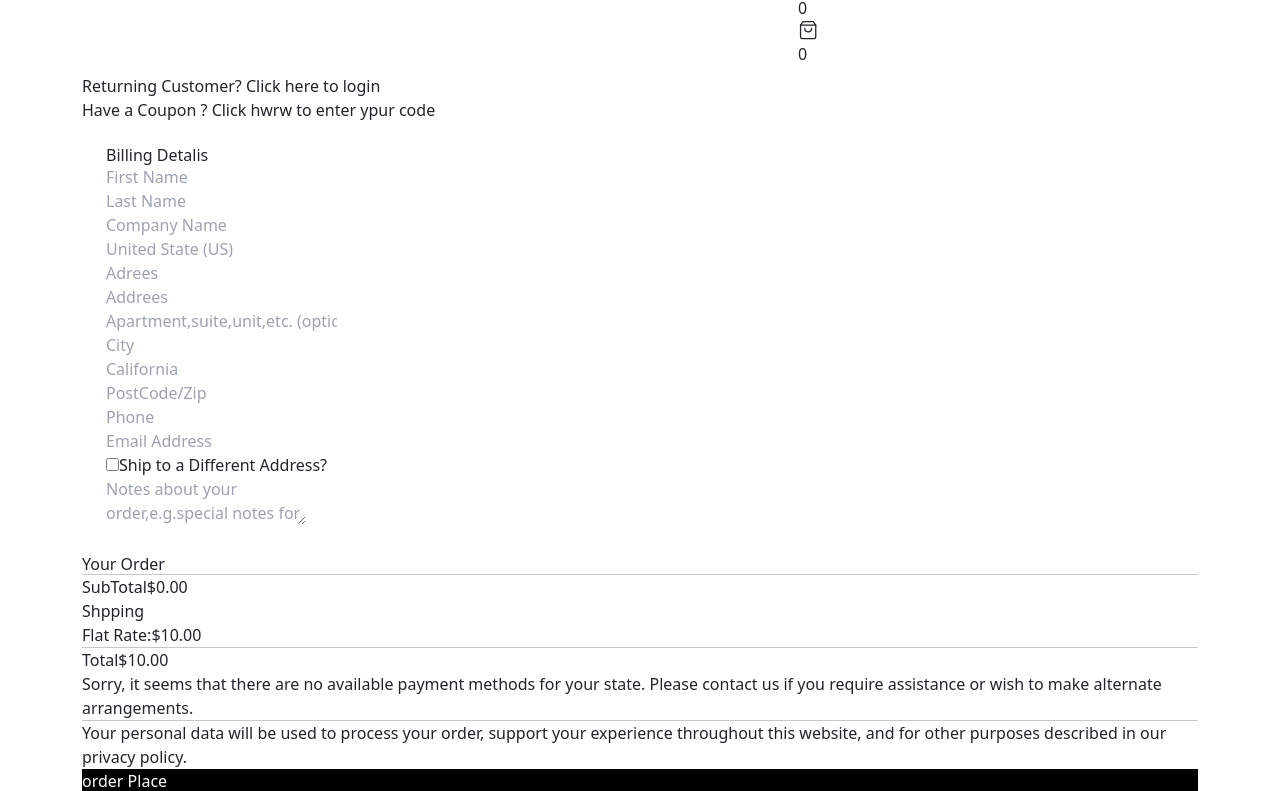
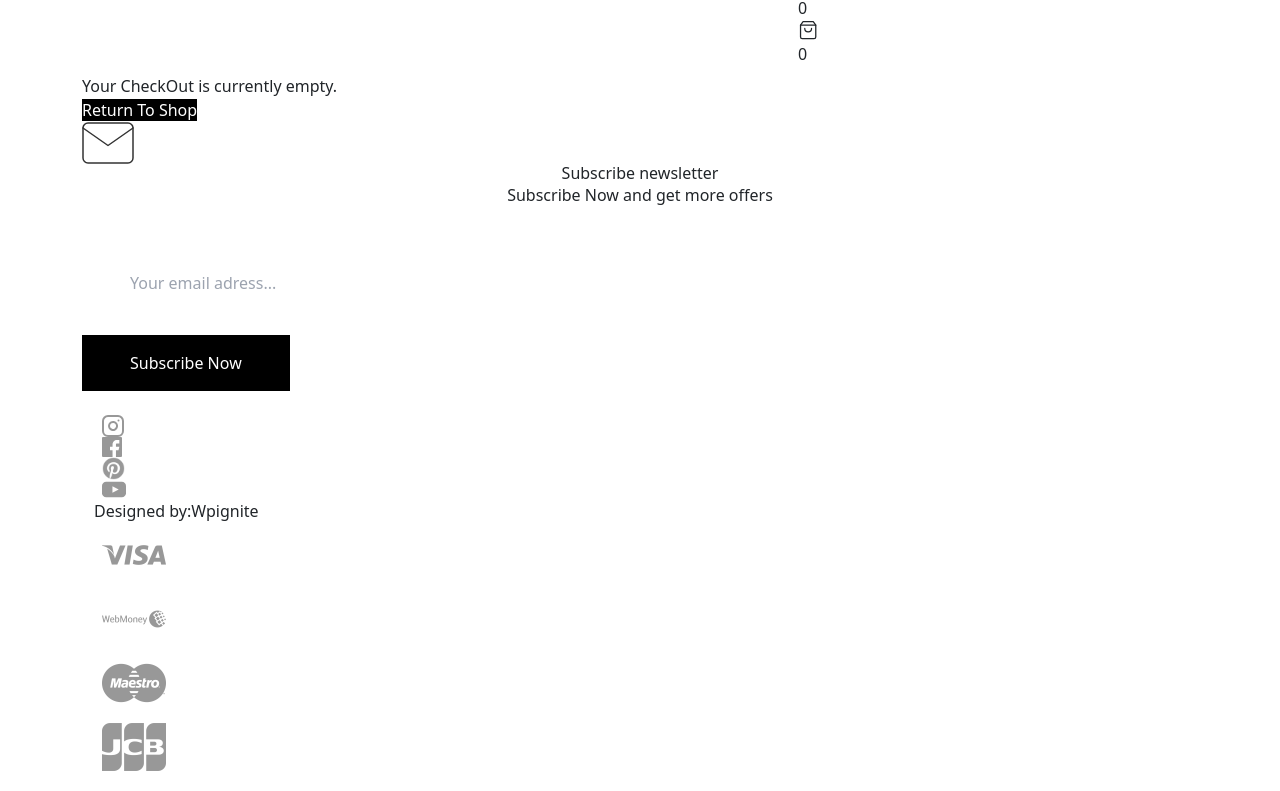
Before and after one commit to jasmimulani/plant-garden-react-, a React (Vite) app in the folder vite-project/: page /ChekOut in a window 1280 px wide. Shown: the part 520-1311 px from the top of the page. Built offline with nearby package versions, Linux system fonts and the light colour scheme.

Commit message:
15/06/24

```diff
--- a/vite-project/src/MainPage/CheckOut.jsx
+++ b/vite-project/src/MainPage/CheckOut.jsx
@@ -1,6 +1,42 @@
 import React from 'react'
 import Container from "react-bootstrap/esm/Container";
 import { useSelector } from 'react-redux';
+import { Formik, Form,Field,ErrorMessage } from 'formik';
+import * as yup from'yup'
+import { NavLink } from 'react-router-dom'
+
+
+ const initialValues = {
+  firstname: '',
+  lastname: '',
+  CompanyName: '',
+  Country: '',
+  Address: '',
+  Apartment: '',
+  City: '',
+  State: '',
+  PostCode: '',
+  Phone: '',
+  Email: ''
+ }
+
+  const onsubmit = values => {
+    console.log("form data",values);
+  }
+
+   const validationSchema = yup.object({
+    firstname: yup.string().required("First Name is required"),
+  lastname: yup.string().required("Last Name is Requied"),
+  CompanyName: yup.string().required("Company Name is Requied"),
+  Country: yup.string().required("Country Name is Requied"),
+  Address: yup.string().required("Address  is Requied"),
+  Apartment: yup.string().required("Apartment Name is Requied"),
+  City: yup.string().required("city is Requied"),
+  State: yup.string().required("state is Requied"),
+  PostCode: yup.string().required("PostCode/Zip is Requied"),
+  Phone: yup.string().required("Pnone Number is Requied"),
+  Email: yup.string().email('invalid address').required("Email is Required")
+   })
 
 
 
@@ -17,9 +53,8 @@ const CheckOut = () => {
   return (
     <div className='bg-gradient-to-l from-[#e8f3fc]  to-[#f8fafc] py-[100px]'>
     <Container>
-        {/* {
-             CartData.length === 0 &&(
-
+      {
+        ChakOutData .length === 0 && (
           <div className='py-[150px] mx-[60px]'>
             <div className='mb-[50px] shadow-2xl shodow-gray-700'>
               <p className='py-[18px] bg-white text-[18px] px-[25px]'>Your CheckOut is currently empty.</p>
@@ -28,70 +63,82 @@ const CheckOut = () => {
             <button className='hover:-translate-y-[10px] duration-300 ease-in-out'><a href="" className='text-white py-[13px] px-[30px] bg-black text-[17px] '>Return To Shop</a></button>
             </NavLink>
           </div>
+        )
+      }
+      {
+         ChakOutData.length >= 1 && (
 
-         )} */}
-        <div className='px-[100px] max-xl:p-0'>
+          <div className='px-[100px]  max-md:px-[20px] '>
             <div className='bg-white p-[20px] max-md:p-[15px] mb-[12px] text-[#565656] shadow-2xl shodow-gray-700'>
               <span>Returning Customer? Click here to login</span>
             </div>
             <div className='bg-white p-[20px] max-md:p-[10px] text-[#565656] mb-[12px] shadow-2xl shodow-gray-700'>
-            <span>Have a Coupon ?  Click hwrw to enter ypur code</span>
+              <span>Have a Coupon? Click here to enter your code</span>
             </div>
-          <div className='flex justify-between max-xl:block '>
-            <div className='w-[63%] bg-white shadow-2xl shadow-gray-500 max-xl:w[100%] p-4 '>
-              <h1 className='text-[22px] mb-[12px]'> Billing Detalis</h1>
 
+              <Formik initialValues={initialValues} onSubmit={onsubmit} validationSchema={validationSchema}>
+                <Form>
+            <div className='flex justify-between max-xl:block'>
+                  <div className='w-[65%] p-[20px] bg-white shadow-2xl shodow-gray-700 max-xl:w-[100%]'>
+                    <h1 className='text-[22px] mb-[12px]'>Billing Details</h1>
                     <div className='flex justify-between max-xl:block'>
                       <div className='py-[10px] border-[1px] border-[#d9d9d9] ps-[10px] mb-[15px] w-[48%] max-xl:w-[100%]'>
-                  <input type="text" placeholder='First Name' className='text-black border-none outline-none w-[100%]' />
+                        <Field type="text" placeholder='First Name' name="firstname" id="firstname" className='text-black border-none outline-none w-[100%]' />
+                        <ErrorMessage name='firstname' className="text-red-500"></ErrorMessage>
                       </div>
                       <div className='py-[10px] border-[1px] border-[#d9d9d9] ps-[10px] mb-[15px] w-[48%] max-xl:w-[100%]'>
-                  <input type="text" placeholder='Last Name' className='text-black border-none outline-none w-[100%]' />
+                        <Field type="text" placeholder='Last Name' name="Last Name" id="Last Name" className='text-black border-none outline-none w-[100%]' />
+                        <ErrorMessage name='lastname' className="text-red-500"></ErrorMessage>
                       </div>
                     </div>
 
                     <div className='py-[10px] border-[1px] border-[#d9d9d9] ps-[10px] mb-[15px]  '>
-                <input type="text" placeholder='Company Name' className='text-black border-none outline-none w-[100%]' />
+                      <Field type="text" placeholder='Company Name' name="Company Name" id="Company Name" className='text-black border-none outline-none w-[100%]' />
+                      <ErrorMessage name='CompanyName' className="text-red-500"></ErrorMessage>
+                    </div>
+
+                    <div className='py-[10px] border- ] border-[#d9d9d9] ps-[10px] mb-[15px]  '>
+                      <Field type="text" placeholder='Country' name="Country" id="Country" className='text-black border-none outline-none w-[100%]' />
+                      <ErrorMessage name='Country' className="text-red-500"></ErrorMessage>
                     </div>
 
                     <div className='py-[10px] border-[1px] border-[#d9d9d9] ps-[10px] mb-[15px]  '>
-                <input type="text" placeholder='United State (US)' className='text-black border-none outline-none w-[100%]' />
+                      <Field type="text" placeholder='Addrees' name="Addrees" id="Addrees" className='text-black border-none outline-none w-[100%]' />
+                      <ErrorMessage name='Address' className="text-red-500"></ErrorMessage>
                     </div>
 
                     <div className='py-[10px] border-[1px] border-[#d9d9d9] ps-[10px] mb-[15px]  '>
-                <input type="text" placeholder='Adrees' className='text-black border-none outline-none w-[100%]' />
+                      <Field type="text" placeholder='Apartment,suite,unit,etc. (optional)' name="Apartment" id="Apartment" className='text-black border-none outline-none w-[100%]' />
+                      <ErrorMessage name='Apartment' className="text-red-500"></ErrorMessage>
                     </div>
 
                     <div className='py-[10px] border-[1px] border-[#d9d9d9] ps-[10px] mb-[15px]  '>
-                <input type="text" placeholder='Addrees' className='text-black border-none outline-none w-[100%]' />
+                      <Field type="text" placeholder='City' name="City" id="City" className='text-black border-none outline-none w-[100%]' />
+                      <ErrorMessage name='City' className="text-red-500"></ErrorMessage>
                     </div>
 
                     <div className='py-[10px] border-[1px] border-[#d9d9d9] ps-[10px] mb-[15px]  '>
-                <input type="text" placeholder='Apartment,suite,unit,etc. (optional)' className='text-black border-none outline-none w-[100%]' />
+                      <Field type="text" placeholder='State' name="State" id="State" className='text-black border-none outline-none w-[100%]' />
+                      <ErrorMessage name='State' className="text-red-500"></ErrorMessage>
                     </div>
 
                     <div className='py-[10px] border-[1px] border-[#d9d9d9] ps-[10px] mb-[15px]  '>
-                <input type="text" placeholder='City' className='text-black border-none outline-none w-[100%]' />
+                      <Field type="postal" placeholder='PostCode/Zip' name="PostCode" id="PostCode" className='text-black border-none outline-none w-[100%]' />
+                      <ErrorMessage name='PostCode' className="text-red-500"></ErrorMessage>
                     </div>
 
                     <div className='py-[10px] border-[1px] border-[#d9d9d9] ps-[10px] mb-[15px]  '>
-                <input type="text" placeholder='California' className='text-black border-none outline-none w-[100%]' />
+                      <Field type="tel" placeholder='Phone' name="Phone" id="Phone" className='text-black border-none outline-none w-[100%]' />
+                      <ErrorMessage name='Phone' className="text-red-500"></ErrorMessage>
                     </div>
 
                     <div className='py-[10px] border-[1px] border-[#d9d9d9] ps-[10px] mb-[15px]  '>
-                <input type="postal" placeholder='PostCode/Zip' className='text-black border-none outline-none w-[100%]' />
-              </div>
-
-              <div className='py-[10px] border-[1px] border-[#d9d9d9] ps-[10px] mb-[15px]  '>
-                <input type="tel" placeholder='Phone' className='text-black border-none outline-none w-[100%]' />
-              </div>
-
-              <div className='py-[10px] border-[1px] border-[#d9d9d9] ps-[10px] mb-[15px]  '>
-                <input type="email" placeholder='Email Address' className='text-black border-none outline-none w-[100%]' />
+                      <Field type="email" placeholder='Email Address' name="email" id="email" className='text-black border-none outline-none w-[100%]' />
+                      <ErrorMessage name='Email' className="text-red-500"></ErrorMessage>
                     </div>
 
                     <div className='mb-[15px]'>
-                <input type="checkbox" />
+                      <Field type="checkbox" />
                       <label htmlFor="">Ship to a Different Address?</label>
                     </div>
 
@@ -101,12 +148,12 @@ const CheckOut = () => {
                   </div>
 
 
-            <div className='w-[35%] p-[20px] bg-white shadow-2xl shodow-gray-700 max-xl:w-[100%] max-xl:mt-[30px] pb-[40px]'>
+
+                  <div className='w-[30%] p-[20px] bg-white shadow-2xl shodow-gray-700 max-xl:w-[100%] max-xl:mt-[30px] pb-[40px]'>
                     <h1 className='text-[25px] mb-[12px]'>Your Order</h1>
                     <hr />
                     <div>
                       {
-                  // ChakOutData.flat().map((item) => {
                         ChakOutData.flat().map((item) => {
                           return (
                             <div key={item.id} >
@@ -118,10 +165,10 @@ const CheckOut = () => {
                                     </div>
                                     <div className=''>
                                       <div>{item.name}</div>
-                              <div className='font-bold'>${item.price * item.quntity}.00</div>
+                                      <div className='font-bold'>${item.price * item.quantity}.00</div>
                                     </div>
                                   </div>
-                          <div className='ms-auto'>QTY {item.quntity}</div>
+                                  <div className='ms-auto'>QTY {item.quantity}</div>
                                 </div>
                               </div>
                               <hr />
@@ -149,14 +196,17 @@ const CheckOut = () => {
                     </div>
                     <hr />
                     <p className='text-[12px] mt-[10px] mb-[20px]'>Your personal data will be used to process your order, support your experience throughout this website, and for other purposes described in our privacy policy.</p>
+                      <button className='w-full'>
                     <div className='w-[100%] hover:-translate-y-[10px] duration-300 ease-in-out max-md:w-[100%] flex justify-center text-white py-[15px] px-[30px] bg-black text-[17px]   checkout hover:border-2 hover:border-black'>
-                <button>
                         order Place
+                    </div>
                       </button>
                   </div>
                 </div>
+              </Form>
+            </Formik>
           </div>
-        </div>
+        )}
     </Container>
     </div>
   )
```
Lines whose indentation alone changed are shown as unchanged.
